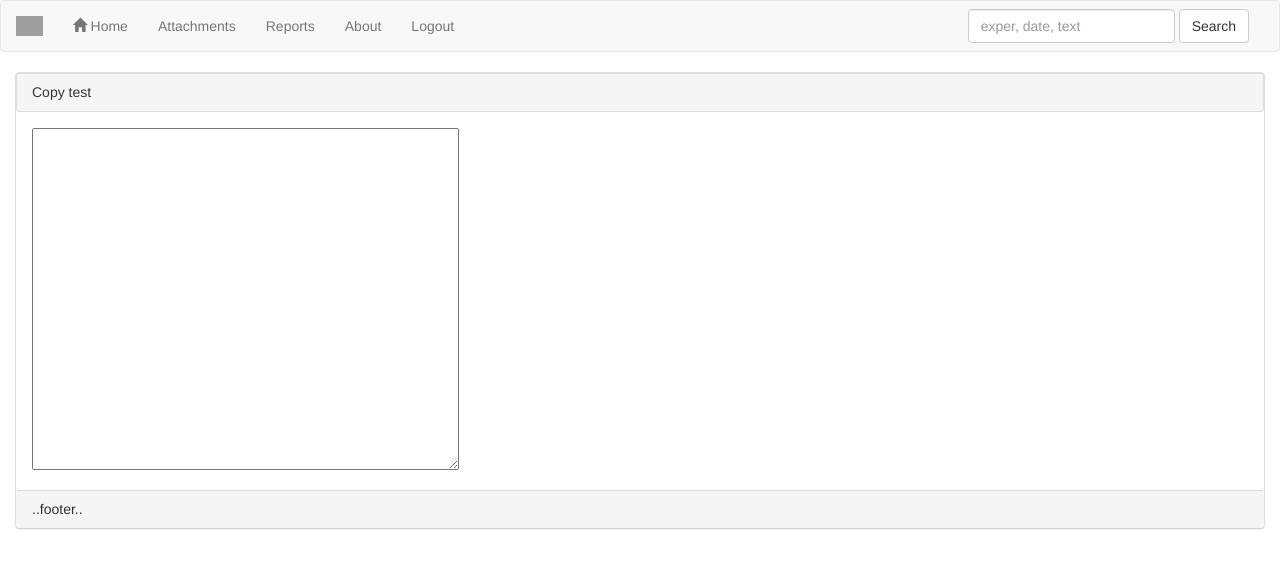
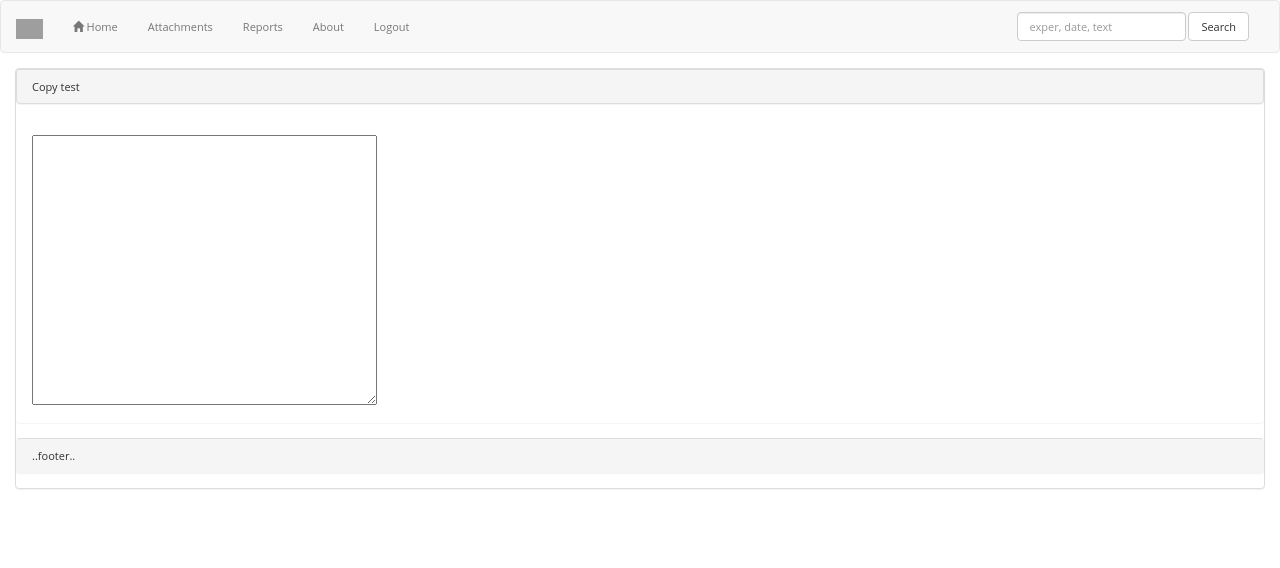
Before and after one commit to mazerj/elog-server, a Python web app: template templates/copy.html in a window 1280 px wide. Shown: the top 568 px of the page. Run offline with Jinja, Linux system fonts and the light colour scheme; the template is opened without the code that fills it, so the values that code supplies are empty; some libraries are stand-ins or nearby versions; some web fonts are replaced; grey boxes are pictures that could not be loaded.

Commit message:
includes theme.css

```diff
--- a/templates/header2.html
+++ b/templates/header2.html
@@ -29,3 +29,4 @@
 <script src="/static/bootbox.min.js"></script>
 
 <link rel="stylesheet" href="/static/elog.css">
+<link rel="stylesheet" href="/static/theme.css">
```
